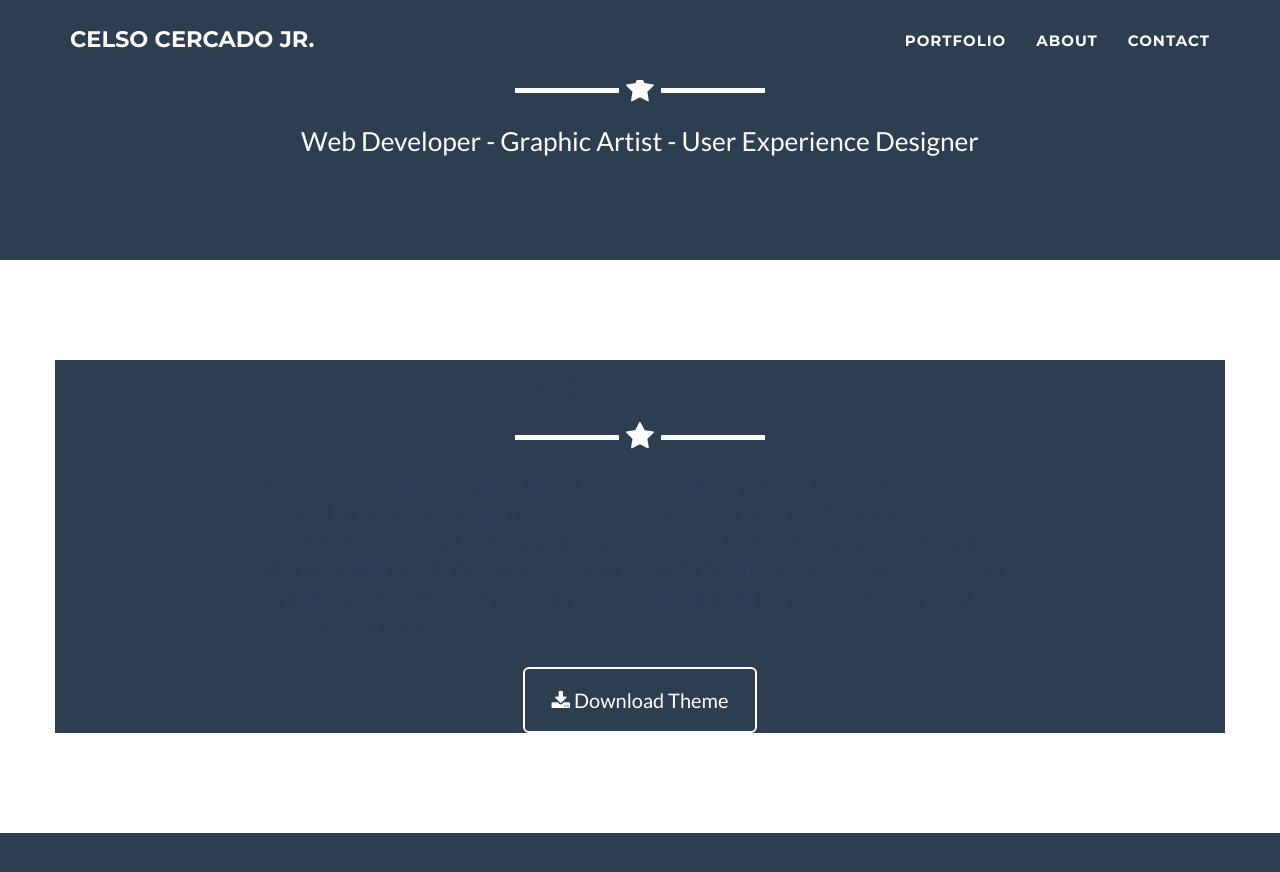
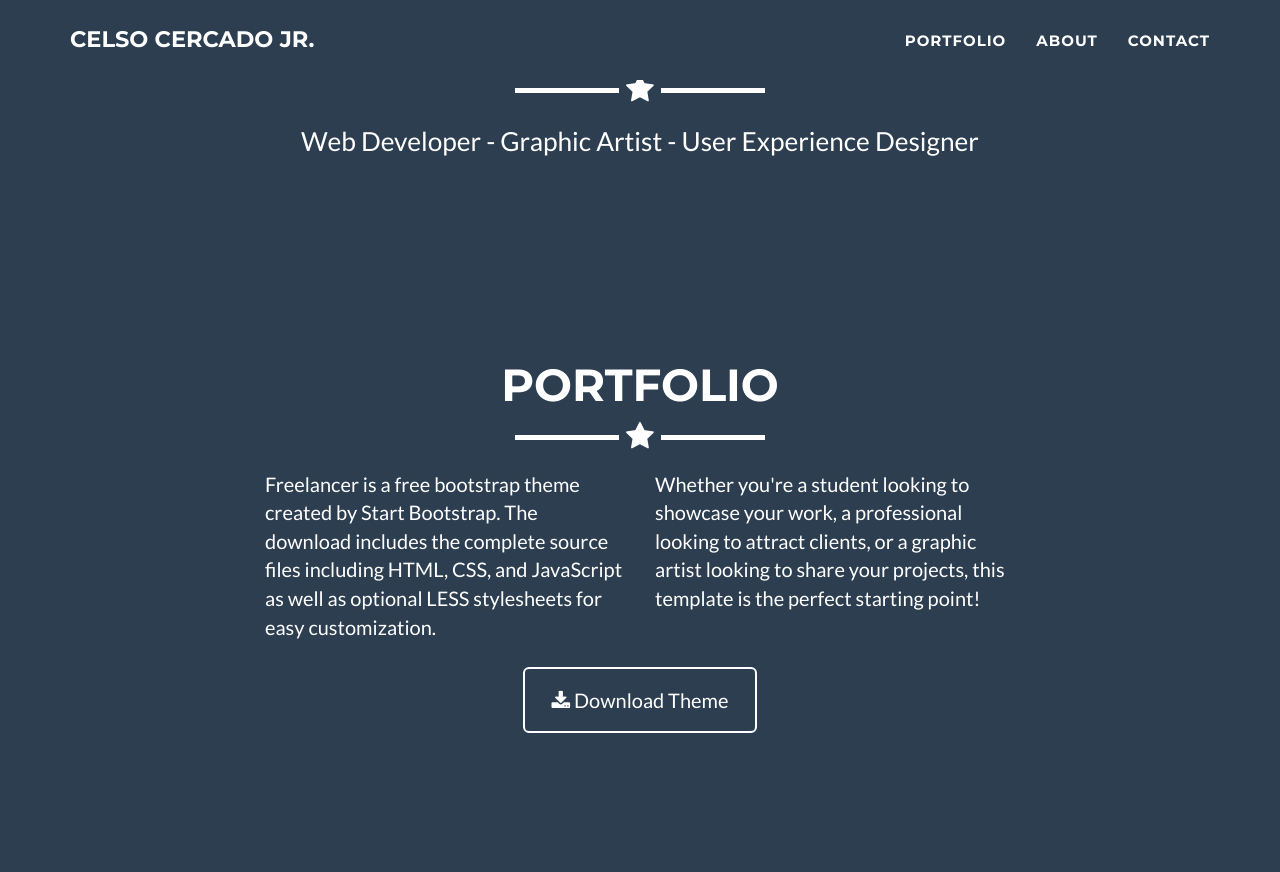
Before and after one commit to Celso-Cercado-Jr/new-app, a Jekyll site: the page built from index.html, in a window 1280 px wide and 900 px high, scrolled down 515 px. Shown: the top 872 px of the window. Built offline with Jekyll 4.4.1, drawn with Linux system fonts in a browser that asks for light colours.

Commit message:
added new

```diff
--- a/_includes/header.html
+++ b/_includes/header.html
@@ -1,6 +1,6 @@
     <!-- Header -->
     <header>
-        <div class="container">
+        <div class="container" class="success" >
             <div class="row">
                 <div class="col-lg-12">
                     <img class="img-responsive" src="img/profile.png" alt="">
--- a/_includes/portfolio.html
+++ b/_includes/portfolio.html
@@ -1,5 +1,5 @@
  <!-- About Section -->
-    <section id="portfolio">
+    <section class="success" id="portfolio">
         <div class="container">
             <div class="row">
                 <div class="col-lg-12 text-center">
```
